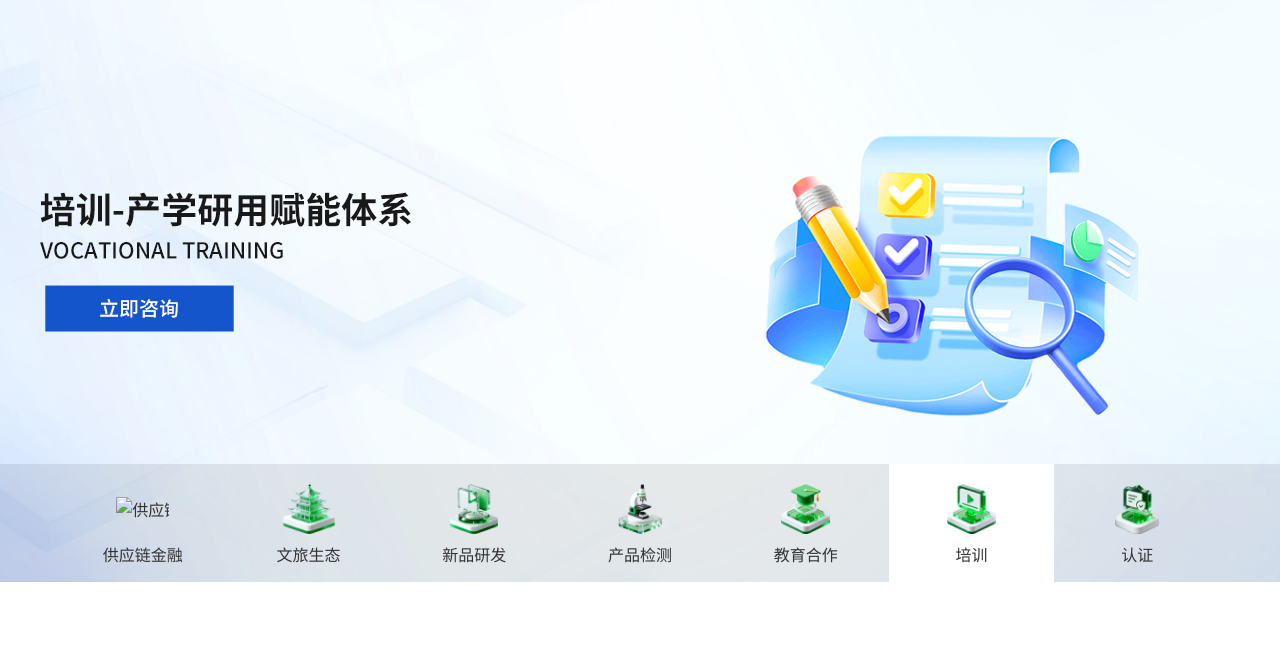
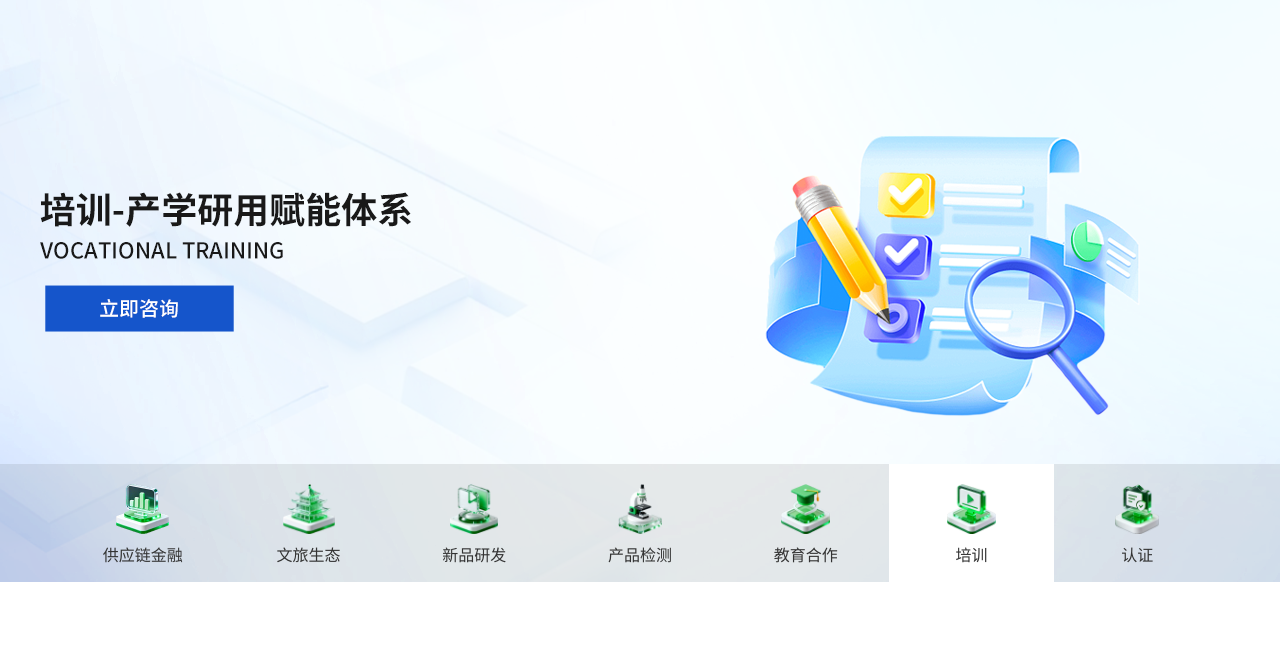
Before and after one commit to 07260418/cms-admin, a website: page site/training.html in a window 1280 px wide. Shown: the part 90-749 px from the top of the page. Drawn offline with nearby package versions, Linux system fonts and the light colour scheme; no server answers.

Commit message:
fix: 供应链金融图标路径 training.html

```diff
--- a/site/training.html
+++ b/site/training.html
@@ -71,7 +71,7 @@
   <div class="content-area">
     <div class="business-tabs-row">
       <a href="supply-finance.html" class="business-tab">
-        <span class="business-tab-icon"><img src="images/yewujieshao/gongyinglian/jinrong1.png" alt="供应链金融"></span>
+        <span class="business-tab-icon"><img src="images/yewujieshao/gongyinglianjinrong/jinrong1.png" alt="供应链金融"></span>
         <span class="business-tab-label">供应链金融</span>
       </a>
       <a href="tourism.html" class="business-tab">
```
